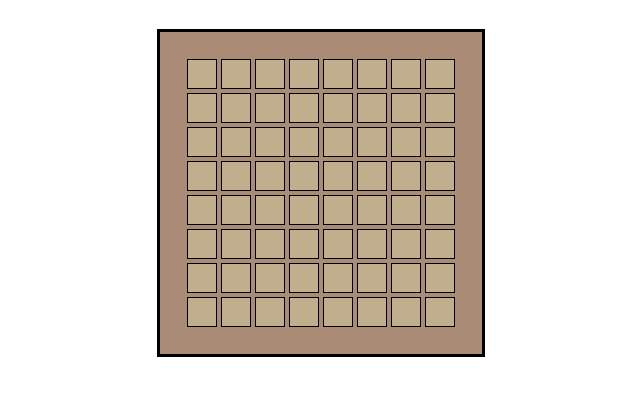
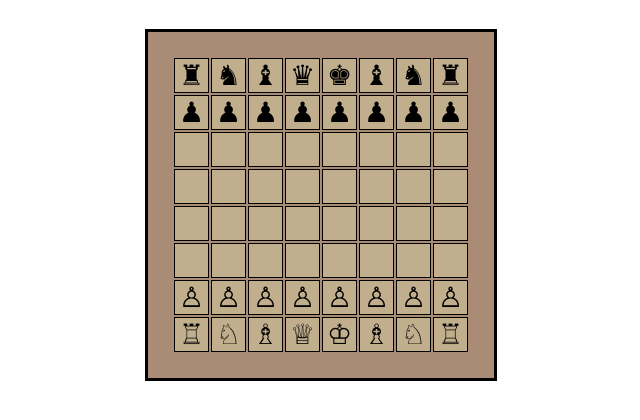
Before and after one commit to danielgiron/chess, a plain HTML site: page index.html in a window 1280 px wide. Shown: the part 90-510 px from the top of the page, without its empty margins (319-959 px from the left). Drawn offline with Linux system fonts and the light colour scheme.

Commit message:
setup function
implemented setup function to place all pieces in there respective positions.

```diff
--- a/script.js
+++ b/script.js
@@ -24,9 +24,115 @@ board.forEach((row) => {
   const br = document.createElement("br");
   boardContainer.appendChild(br);
 });
+
+let pieces = {
+  blackTower1: "00",
+  blackTower2: "07",
+  blackHorse1: "01",
+  blackHorse2: "06",
+  blackBishop1: "02",
+  blackBishop2: "05",
+  blackKing: "04",
+  blackQueen: "03",
+  blackPawn1: "10",
+  blackPawn2: "11",
+  blackPawn3: "12",
+  blackPawn4: "13",
+  blackPawn5: "14",
+  blackPawn6: "15",
+  blackPawn7: "16",
+  blackPawn8: "17",
+  whiteTower1: "70",
+  whiteTower2: "77",
+  whiteHorse1: "71",
+  whiteHorse2: "76",
+  whiteBishop1: "72",
+  whiteBishop2: "75",
+  whiteKing: "74",
+  whiteQueen: "73",
+  whitePawn1: "60",
+  whitePawn2: "61",
+  whitePawn3: "62",
+  whitePawn4: "63",
+  whitePawn5: "64",
+  whitePawn6: "65",
+  whitePawn7: "66",
+  whitePawn8: "67",
+};
+
+function setup() {
+  for (const [key, value] of Object.entries(pieces)) {
+    console.log(key, value);
+    let cell = document.getElementById(value);
+    switch (key) {
+      /////////// BLACK PIECES
+      case "blackTower1":
+      case "blackTower2":
+        cell.innerText = "♜";
+        break;
+      case "blackHorse1":
+      case "blackHorse2":
+        cell.innerText = "♞";
+        break;
+      case "blackBishop1":
+      case "blackBishop2":
+        cell.innerText = "♝";
+        break;
+      case "blackKing":
+        cell.innerText = "♚";
+        break;
+      case "blackQueen":
+        cell.innerText = "♛";
+        break;
+      case "blackPawn1":
+      case "blackPawn2":
+      case "blackPawn3":
+      case "blackPawn4":
+      case "blackPawn5":
+      case "blackPawn6":
+      case "blackPawn7":
+      case "blackPawn8":
+        cell.innerText = "♟︎";
+        break;
+      /////////// WHITE PIECES
+      case "whiteTower1":
+      case "whiteTower2":
+        cell.innerText = "♖";
+        break;
+      case "whiteHorse1":
+      case "whiteHorse2":
+        cell.innerText = "♘";
+        break;
+      case "whiteBishop1":
+      case "whiteBishop2":
+        cell.innerText = "♗";
+        break;
+      case "whiteKing":
+        cell.innerText = "♔";
+        break;
+      case "whiteQueen":
+        cell.innerText = "♕";
+        break;
+      case "whitePawn1":
+      case "whitePawn2":
+      case "whitePawn3":
+      case "whitePawn4":
+      case "whitePawn5":
+      case "whitePawn6":
+      case "whitePawn7":
+      case "whitePawn8":
+        cell.innerText = "♙";
+        break;
+      default:
+        break;
+    }
+  }
+}
+setup();
+
 ////end of inititializing board
 
-//to select cell on boardContainer
+//to select cell in boardContainer
 boardContainer.onclick = (e) => {
   console.log(e.target.id); // get the element by id
   var cell = document.getElementById(e.target.id);
--- a/style.css
+++ b/style.css
@@ -19,8 +19,8 @@ h1 {
 }
 
 .gridBlock {
-  --size: 30px;
-  font-size: 1.5rem;
+  --size: 35px;
+  font-size: 1.75rem;
   display: inline-block;
   box-sizing: border-box;
   text-align: center;
@@ -29,7 +29,7 @@ h1 {
   background-color: rgb(192, 174, 140);
   height: var(--size);
   width: var(--size);
-  margin: 2px 2px;
+  margin: 1px 1px;
   cursor: pointer;
   overflow: hidden;
 }
```
